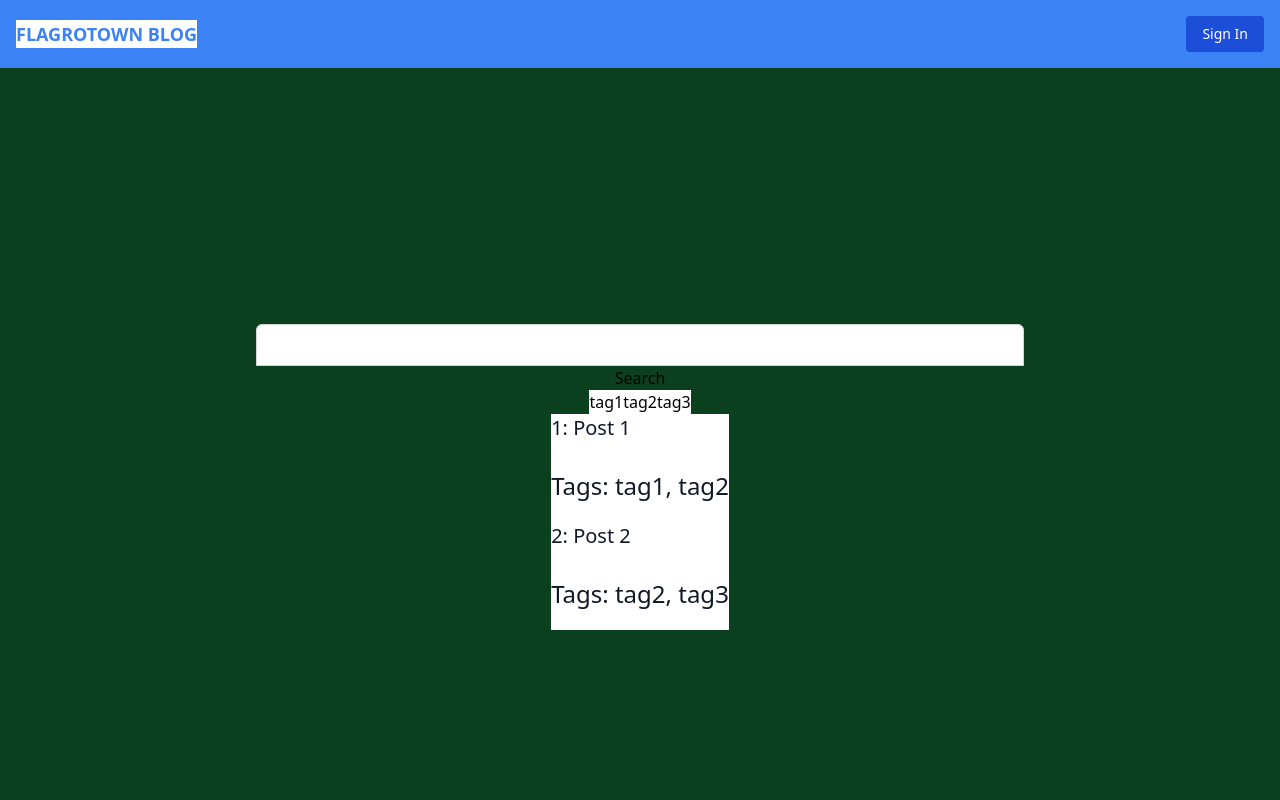
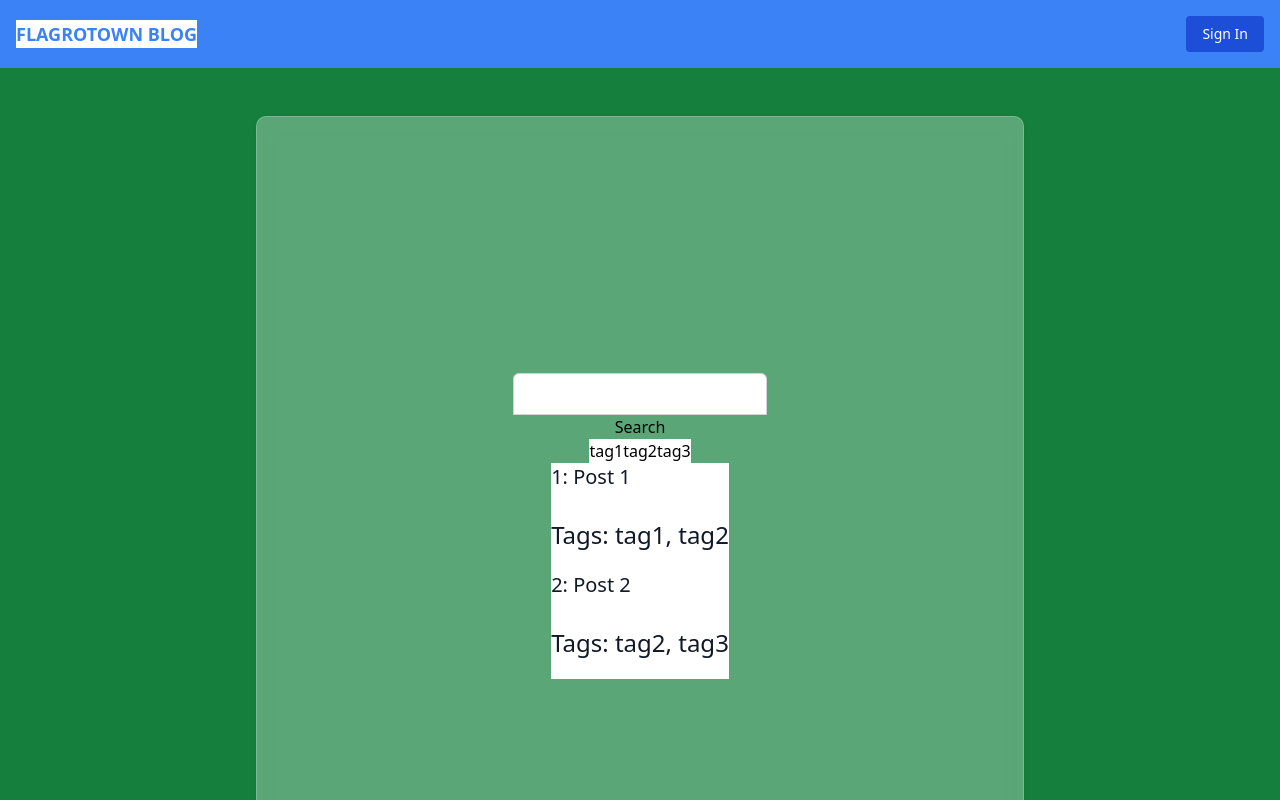
Before and after one commit to Flagro/flagrotown-blog-frontend, a SvelteKit app: page / in a window 1280 px wide. Shown: the top 800 px of the page. Built offline with nearby package versions, Linux system fonts and the light colour scheme.

Commit message:
matte glass transparency

```diff
--- a/src/app.css
+++ b/src/app.css
@@ -1,9 +1,6 @@
 @tailwind base;
 @tailwind components;
 @tailwind utilities;
-
-
-
 
 
 @layer components {
@@ -11,7 +8,7 @@
         @apply bg-red-700 dark:bg-red-800;
     }
     .main-body-bg {
-        @apply bg-green-700 dark:bg-blue-800;
+        @apply bg-green-700 dark:bg-blue-800 p-12 lg:px-64;
     }
     .footer-bg {
         @apply bg-red-700 dark:bg-red-800;
@@ -19,7 +16,10 @@
 
     .page-body-bg {
         backdrop-filter: blur(10px);
-        background-color: rgba(0, 0, 0, 0.5); /* Adjust the black (0, 0, 0) and the opacity (0.5) as needed */
+        border: 1px solid rgba(255, 255, 255, 0.2);
+        box-shadow: 0 4px 6px rgba(0, 0, 0, 0.1);
+        border-radius: 10px;
+        @apply bg-white/30;
     }
 
     .page-body {
```
